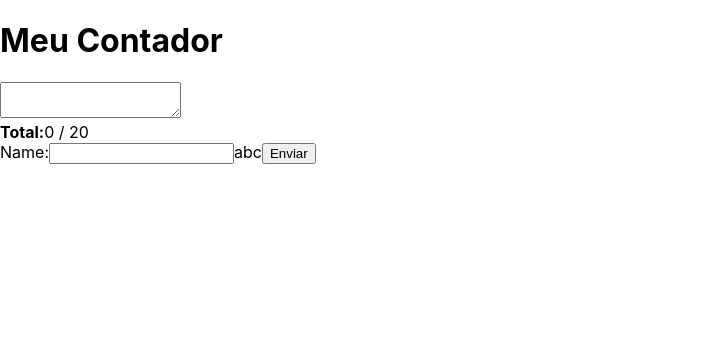
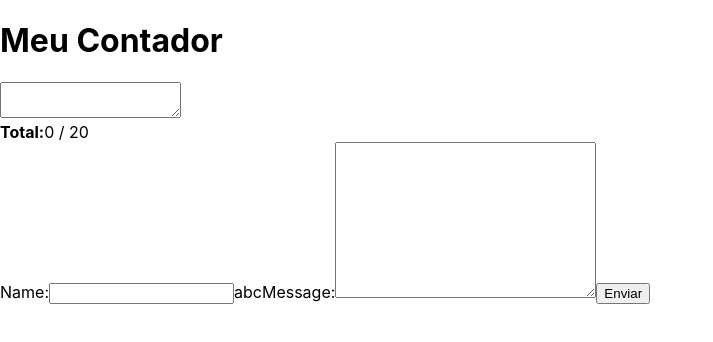
Before and after one commit to luiscns-alt/react-introducao, a React (Create React App) app in the folder my-app/: page / in a window 1280 px wide. Shown: the top 342 px of the page, without its empty margins (0-713 px from the left). Built offline with nearby package versions, Linux system fonts and the light colour scheme.

Commit message:
textarea

```diff
--- a/my-app/src/MyForm.js
+++ b/my-app/src/MyForm.js
@@ -5,7 +5,8 @@ class MyForm extends Component {
         super(props);
 
         this.state = {
-            name: 'abc'
+            name: 'abc',
+            message: '',
         }
 
         this.handleChange = this.handleChange.bind(this);
@@ -25,6 +26,10 @@ class MyForm extends Component {
                     Name:
                     <input type='text' name='name' valeu={state.name} onChange={this.handleChange} />{state.name}
                 </label>
+                <label>
+                    Message:
+                    <textarea value={state.message} name="" id="" cols="30" rows="10" />
+                </label>
                 <input type="submit" value='Enviar' />
             </form>
         );
```
